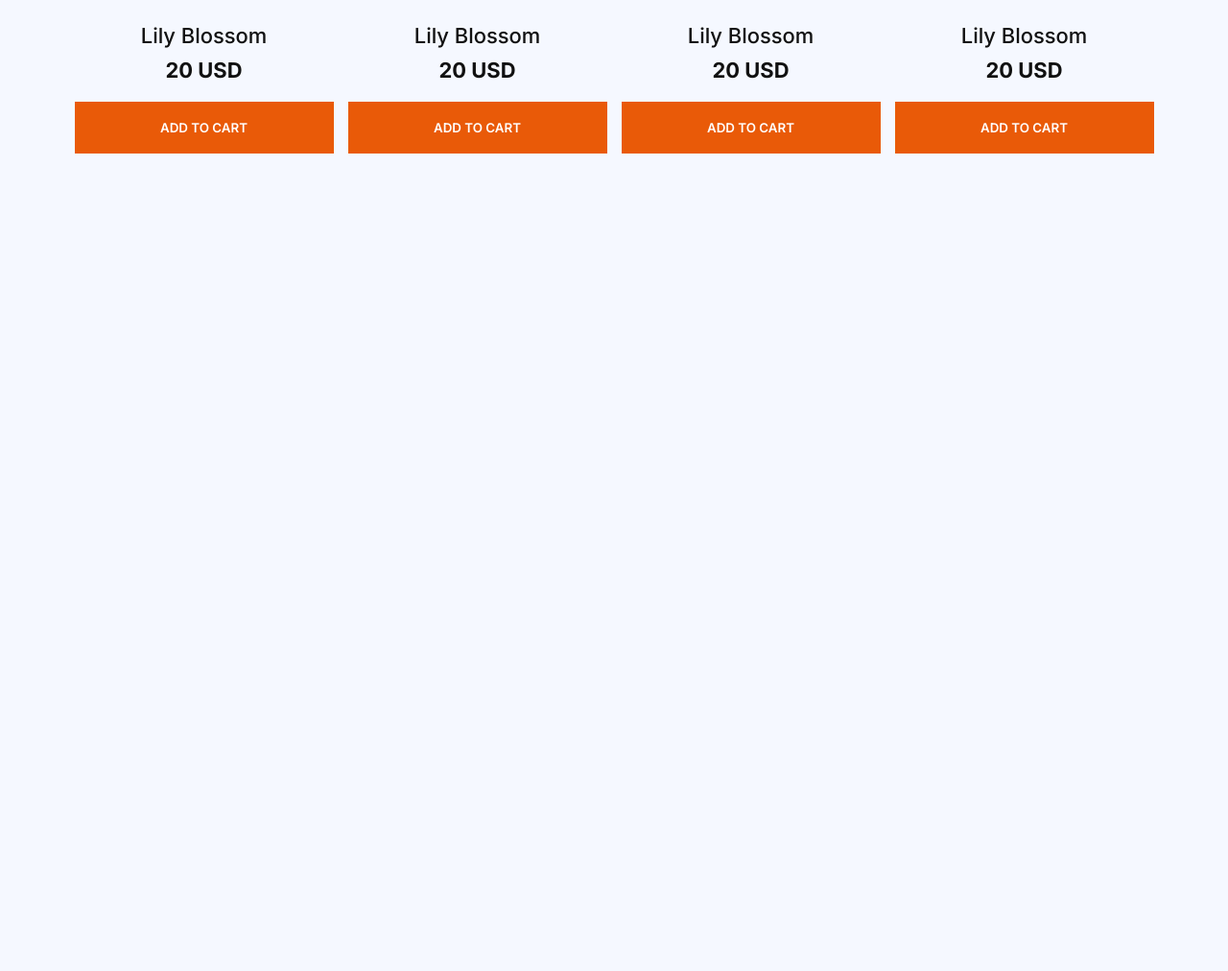
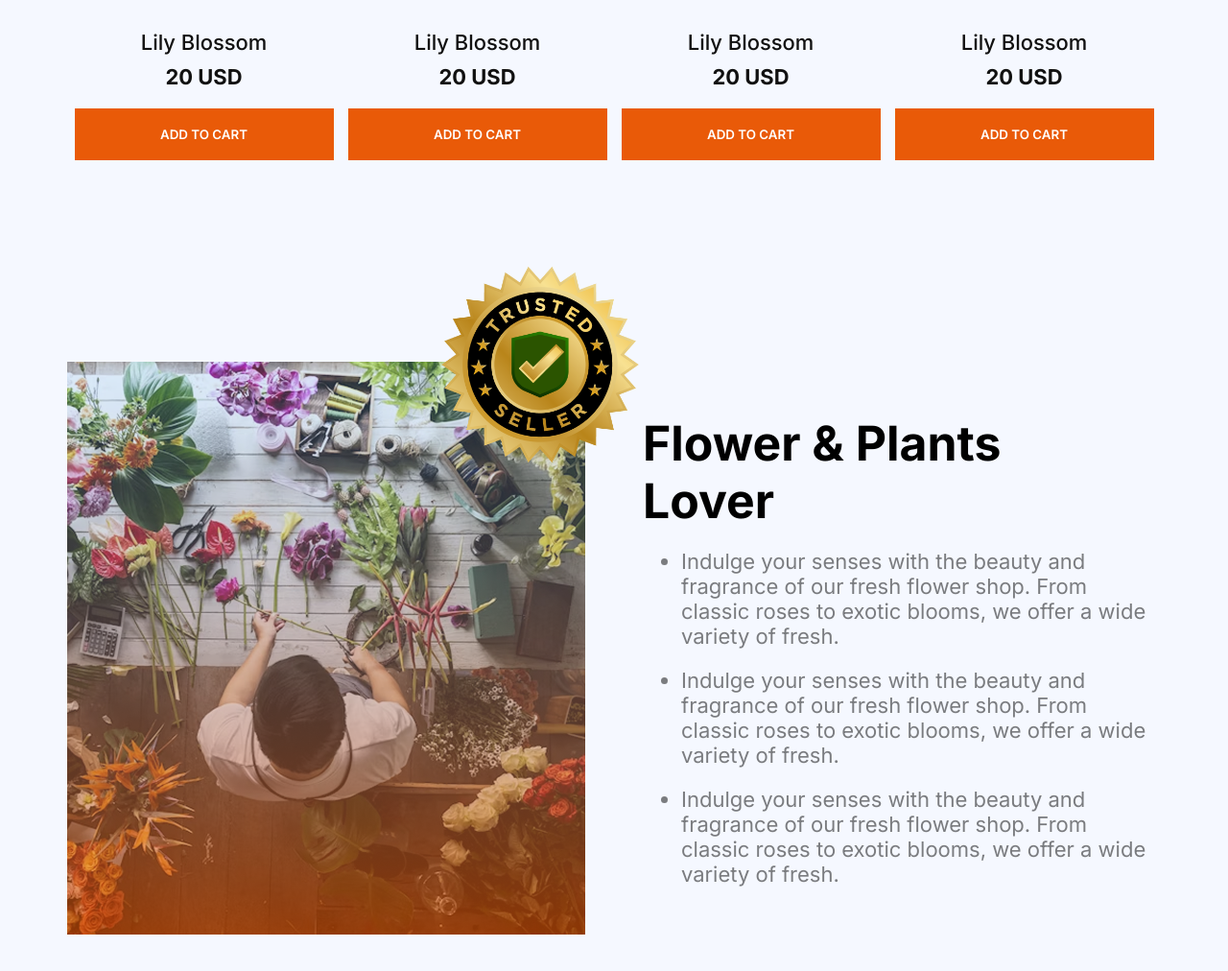
Before and after one commit to marufaakter1947/Assingnment--02-B12A02-Flowers-Market-, a plain HTML site: page index.html in a window 1280 px wide. Shown: the part 1754-2766 px from the top of the page at 96% size. Before the commit the page ends 1994 px from the top, so only its background shows below. Drawn offline with Linux system fonts and the light colour scheme.

Commit message:
plants lover section design complete

```diff
--- a/index.html
+++ b/index.html
@@ -147,6 +147,27 @@
 
         </div>
       </section>
+
+      <!-- -----------Plants lover section------------  -->
+       <section class="plants-lover container">
+        <div class="plants-lover-container">
+            <div class="plants-lover-image">
+            <img src="./assets/flower-store.png" alt="A picture of a plants lover">
+        </div>
+        <div class="plants-lover-content">
+            <h1 class="plants-lover-title">Flower & Plants <br> Lover</h1>
+                <ul class="plants-lover-subtitle">
+                    <li class="sub-title">Indulge your senses with the beauty and fragrance of our fresh flower shop. From classic roses to exotic blooms, we offer a wide variety of fresh.</li>
+                    <li class="sub-title">Indulge your senses with the beauty and fragrance of our fresh flower shop. From classic roses to exotic blooms, we offer a wide variety of fresh.</li>
+                    <li class="sub-title">Indulge your senses with the beauty and fragrance of our fresh flower shop. From classic roses to exotic blooms, we offer a wide variety of fresh.</li>
+                </ul>
+        </div>
+        </div>
+        <div class="plants-lover-badge">
+            <img src="./assets/trusted-badge.png" alt="">
+        </div>
+       </section>
+
     </main>
 
     <footer></footer>
--- a/style.css
+++ b/style.css
@@ -82,7 +82,7 @@
     display: grid;
     grid-template-columns: repeat(4,1fr);
     row-gap: 30px;
-    margin-bottom: 80px;
+    margin-bottom: 210px;
   }
 .card{
     width: 100%;
@@ -112,6 +112,44 @@
     width: 270px;
     border: none;
 }
+
+      /* -----------Plants lover section------------ */
+      .plants-lover-container{
+        display: flex;
+        justify-content: space-between;
+        align-items: center;
+        gap: 60px;
+
+      }
+      .sub-title{
+        margin-top: 20px;
+      }
+      .plants-lover-subtitle{
+        margin-left: 40px;
+      }
+      .plants-lover-image{
+        position: relative;
+      }
+
+.plants-lover-title{
+    font-size: 3.12rem;
+    font-weight: bold;
+    color:#000000;
+}
+.plants-lover-badge img{
+    width: 286px;
+    height: 286px;
+}
+.plants-lover{
+    position: relative;
+    margin-bottom: 130px;
+}
+.plants-lover-badge{
+    position: absolute;
+    left:350px;
+    top: -140px;
+}
+
 /* ----------Media Queries---------- */
 @media screen and (max-width: 576px) {
   .navbar {
@@ -167,4 +205,6 @@
     width: 170px;
   }
 
+      /* -----------Plants lover section------------ */
+
 }
```
